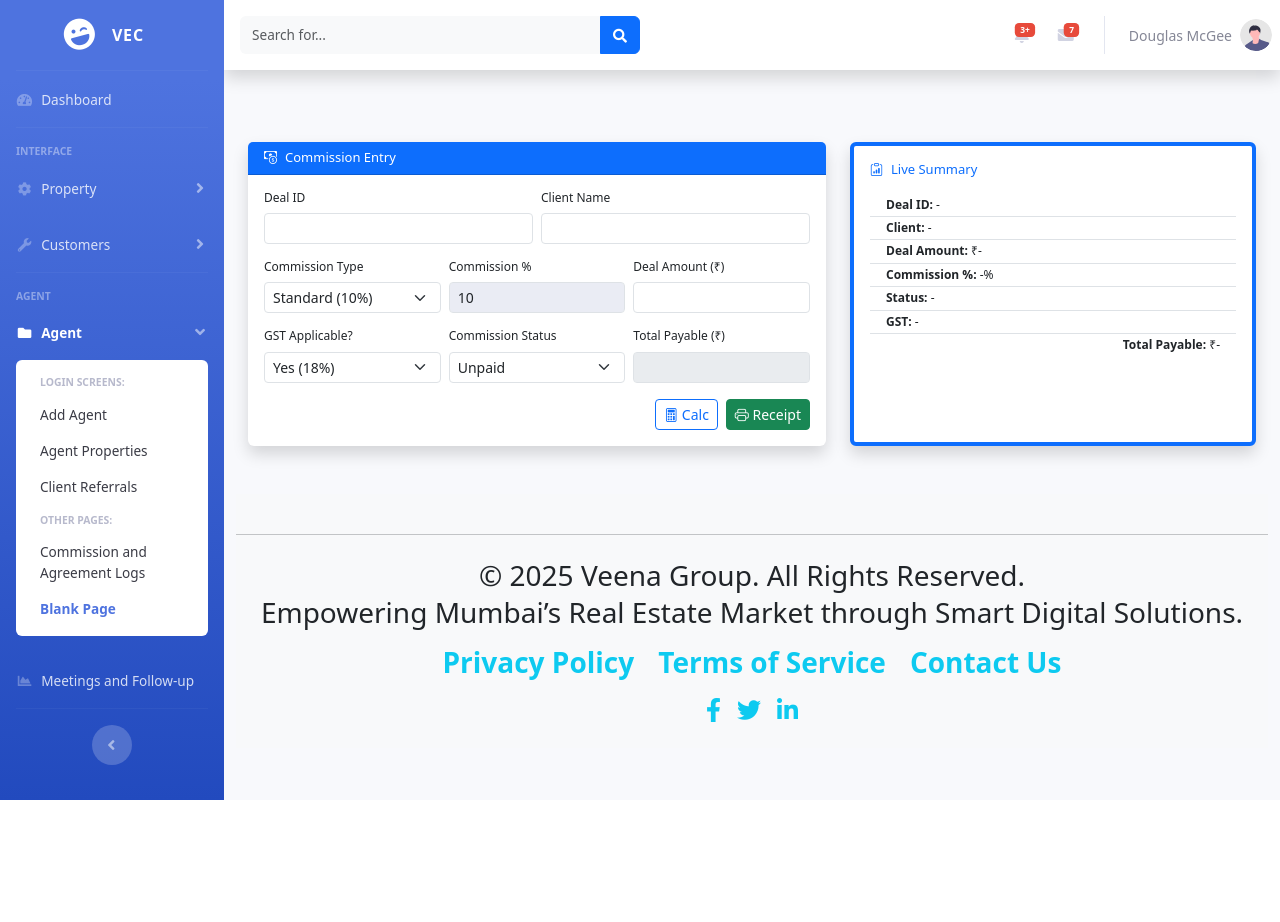
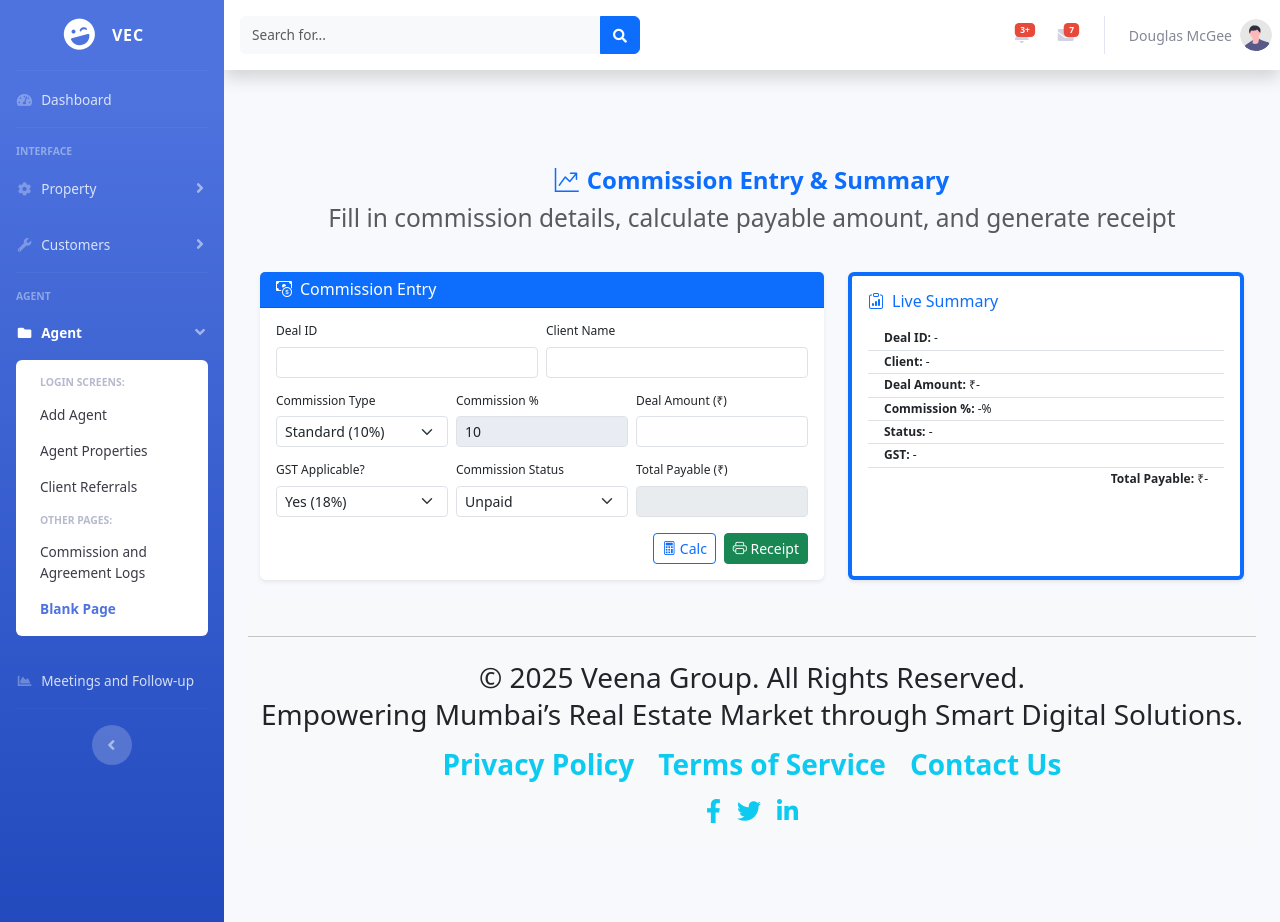
Before and after one commit to Veena-Infotech/VEC, a PHP site: page /agent-broker-management/commission-manage.php in a window 1280 px wide. Before the commit the page ends 800 px from the top, so only its background shows below. Run offline with PHP 8.4, Linux system fonts and the light colour scheme; some libraries are stand-ins or nearby versions.

Commit message:
Refactor agent onboarding and commission management pages: Improved layout, enhanced form structure, and added live summary for better user experience.

```diff
--- a/agent-broker-management/client-ref-log.php
+++ b/agent-broker-management/client-ref-log.php
@@ -364,7 +364,7 @@
    <div class="container mt-4 small">
   <!-- Header -->
   <div class="text-black p-4 rounded mb-4 text-center" id="header">
-    <h2 class="mb-0 fs-5">Client Referral Log</h2>
+    <h2 class="mb-0 fs-5 text-primary">Client Referral Log</h2>
     <small class="text-muted">Track client referrals, matching properties, and commissions</small>
   </div>
 
@@ -585,6 +585,8 @@
 
 
             <!-- GSAP Animations -->
+             <script src="https://cdn.jsdelivr.net/npm/bootstrap@5.3.3/dist/js/bootstrap.bundle.min.js"></script>
+
             <script>
               // Initial entrance
               gsap.from("#header", {
--- a/agent-broker-management/commission-manage.php
+++ b/agent-broker-management/commission-manage.php
@@ -361,65 +361,76 @@
           <!-- Page Heading -->
           <h1 class="h3 mb-4 text-gray-800">
             <div class="container py-5">
+              <!-- Page Heading -->
+              <div class="text-center my-4">
+                <h4 class="fw-bold text-primary mb-0">
+                  <i class="bi bi-graph-up-arrow me-2"></i>Commission Entry & Summary
+                </h4>
+                <p class="text-muted small mt-2">Fill in commission details, calculate payable amount, and generate receipt</p>
+              </div>
+
+              <div class="container py-3">
                 <div class="row g-4" style="font-size: 12px;">
+
                   <!-- Form Section -->
                   <div class="col-lg-7">
-    <div class="card border-0 shadow">
+                    <div class="card border-0 shadow-sm">
                       <div class="card-header bg-primary text-white py-2 px-3">
-        <h6 class="mb-0" style="font-size: 13px;"><i class="bi bi-cash-coin me-2"></i>Commission Entry</h6>
+                        <h6 class="mb-0"><i class="bi bi-cash-coin me-2"></i>Commission Entry</h6>
                       </div>
                       <div class="card-body p-3">
                         <form id="commissionForm">
+
                           <!-- Deal Info -->
                           <div class="row g-2 mb-3">
                             <div class="col-md-6">
-              <label class="form-label" style="font-size: 12px;">Deal ID</label>
-              <input type="text" class="form-control form-control-sm" name="dealId" required>
+                              <label class="form-label">Deal ID</label>
+                              <input type="text" id="dealId" name="dealId" class="form-control form-control-sm" required>
                             </div>
                             <div class="col-md-6">
-              <label class="form-label" style="font-size: 12px;">Client Name</label>
-              <input type="text" class="form-control form-control-sm" name="clientName" required>
+                              <label class="form-label">Client Name</label>
+                              <input type="text" id="clientName" name="clientName" class="form-control form-control-sm" required>
                             </div>
                           </div>
 
                           <!-- Commission Details -->
                           <div class="row g-2 mb-3">
                             <div class="col-md-4">
-              <label class="form-label" style="font-size: 12px;">Commission Type</label>
-              <select class="form-select form-select-sm" name="commissionType">
+                              <label class="form-label">Commission Type</label>
+                              <select id="commissionType" name="commissionType" class="form-select form-select-sm">
                                 <option value="standard">Standard (10%)</option>
                                 <option value="custom">Deal-Specific</option>
                               </select>
                             </div>
                             <div class="col-md-4">
-              <label class="form-label" style="font-size: 12px;">Commission %</label>
-              <input type="number" class="form-control form-control-sm" name="commissionPercent" value="10" readonly>
+                              <label class="form-label">Commission %</label>
+                              <input type="number" id="commissionPercent" name="commissionPercent" class="form-control form-control-sm" value="10" readonly>
                             </div>
                             <div class="col-md-4">
-              <label class="form-label" style="font-size: 12px;">Deal Amount (₹)</label>
-              <input type="number" class="form-control form-control-sm" name="dealAmount" required>
+                              <label class="form-label">Deal Amount (₹)</label>
+                              <input type="number" id="dealAmount" name="dealAmount" class="form-control form-control-sm" required>
                             </div>
                           </div>
 
                           <!-- Tax and Payment -->
                           <div class="row g-2 mb-3">
                             <div class="col-md-4">
-              <label class="form-label" style="font-size: 12px;">GST Applicable?</label>
-              <select class="form-select form-select-sm" name="gstApplicable">
+                              <label class="form-label">GST Applicable?</label>
+                              <select id="gstApplicable" name="gstApplicable" class="form-select form-select-sm">
                                 <option value="yes">Yes (18%)</option>
                                 <option value="no">No</option>
                               </select>
                             </div>
                             <div class="col-md-4">
-              <label class="form-label" style="font-size: 12px;">Commission Status</label>
-              <select class="form-select form-select-sm" name="status">
+                              <label class="form-label">Commission Status</label>
+                              <select id="status" name="status" class="form-select form-select-sm">
                                 <option value="Paid">Paid</option>
                                 <option value="Unpaid" selected>Unpaid</option>
                               </select>
                             </div>
                             <div class="col-md-4">
-              <label class="form-label" style="font-size: 12px;">Total Payable (₹)</label>
-              <input type="text" class="form-control form-control-sm bg-body-secondary" name="totalPayable" readonly>
+                              <label class="form-label">Total Payable (₹)</label>
+                              <input type="text" id="totalPayable" name="totalPayable" class="form-control form-control-sm bg-body-secondary" readonly>
                             </div>
                           </div>
 
@@ -439,10 +450,10 @@
 
                   <!-- Live Summary -->
                   <div class="col-lg-5">
-    <div class="card h-100 border-start border-4 border-primary shadow">
+                    <div class="card h-100 border-start border-4 border-primary shadow-sm">
                       <div class="card-body p-3">
-        <h6 class="text-primary mb-3" style="font-size: 13px;"><i class="bi bi-clipboard-data me-2"></i>Live Summary</h6>
-        <ul class="list-group list-group-flush" style="font-size: 12px;">
+                        <h6 class="text-primary mb-3"><i class="bi bi-clipboard-data me-2"></i>Live Summary</h6>
+                        <ul class="list-group list-group-flush">
                           <li class="list-group-item py-1"><strong>Deal ID:</strong> <span id="previewDealId">-</span></li>
                           <li class="list-group-item py-1"><strong>Client:</strong> <span id="previewClient">-</span></li>
                           <li class="list-group-item py-1"><strong>Deal Amount:</strong> ₹<span id="previewAmount">-</span></li>
@@ -457,7 +468,7 @@
                 </div>
 
                 <!-- Receipt Section -->
-<div class="card mt-4 shadow d-none d-print-block" id="receiptCard" style="font-size: 12px;">
+                <div class="card mt-4 d-none d-print-block" id="receiptCard" style="font-size: 12px;">
                   <div class="card-header bg-dark text-white py-2 px-3">
                     <h6 class="mb-0"><i class="bi bi-file-earmark-text me-2"></i>Commission Payment Advice</h6>
                   </div>
@@ -475,24 +486,24 @@
 
               </div>
 
-            <!-- JavaScript Logic -->
+              <script src="https://cdn.jsdelivr.net/npm/bootstrap@5.3.0/dist/js/bootstrap.bundle.min.js"></script>
               <script>
-              const commissionType = document.getElementById('commissionType');
-              const commissionPercent = document.getElementById('commissionPercent');
-
-              commissionType.addEventListener('change', () => {
-                if (commissionType.value === 'standard') {
-                  commissionPercent.value = 10;
-                  commissionPercent.readOnly = true;
+                // Update commission percent field based on type
+                document.getElementById('commissionType').addEventListener('change', function() {
+                  const percentInput = document.getElementById('commissionPercent');
+                  if (this.value === 'standard') {
+                    percentInput.value = 10;
+                    percentInput.readOnly = true;
                   } else {
-                  commissionPercent.readOnly = false;
-                  commissionPercent.focus();
+                    percentInput.readOnly = false;
+                    percentInput.focus();
                   }
                 });
 
+                // Calculate Total Payable
                 function calculate() {
                   const dealAmount = parseFloat(document.getElementById('dealAmount').value) || 0;
-                const percent = parseFloat(commissionPercent.value) || 0;
+                  const percent = parseFloat(document.getElementById('commissionPercent').value) || 0;
                   const gstYes = document.getElementById('gstApplicable').value === 'yes';
                   const status = document.getElementById('status').value;
 
@@ -502,7 +513,7 @@
 
                   document.getElementById('totalPayable').value = total.toFixed(2);
 
-                // Update Preview
+                  // Update Live Summary
                   document.getElementById('previewDealId').textContent = document.getElementById('dealId').value;
                   document.getElementById('previewClient').textContent = document.getElementById('clientName').value;
                   document.getElementById('previewAmount').textContent = dealAmount.toFixed(2);
@@ -512,20 +523,24 @@
                   document.getElementById('previewTotal').textContent = total.toFixed(2);
                 }
 
+                // Generate Printable Receipt
                 function generateReceipt() {
-                calculate();
+                  calculate(); // Ensure values are calculated before printing
+
                   document.getElementById('rDealId').textContent = document.getElementById('dealId').value;
                   document.getElementById('rClientName').textContent = document.getElementById('clientName').value;
                   document.getElementById('rPercent').textContent = document.getElementById('commissionPercent').value;
-                document.getElementById('rAmount').textContent = document.getElementById('dealAmount').value;
+                  document.getElementById('rAmount').textContent = parseFloat(document.getElementById('dealAmount').value || 0).toFixed(2);
                   document.getElementById('rGST').textContent = document.getElementById('gstApplicable').value === 'yes' ? 'Yes (18%)' : 'No';
                   document.getElementById('rStatus').textContent = document.getElementById('status').value;
                   document.getElementById('rTotal').textContent = document.getElementById('totalPayable').value;
 
+                  // Show receipt section and print
                   document.getElementById('receiptCard').classList.remove('d-none');
                   window.print();
                 }
               </script>
+
               <?php include '../footer.php'; ?>
           </h1>
 
```
Also changed, not shown: agent-broker-management/add-agent-page.php (+15 -13 lines), agent-broker-management/agent-linked-property.php (+21 -18 lines). Lines whose indentation alone changed are shown as unchanged.
